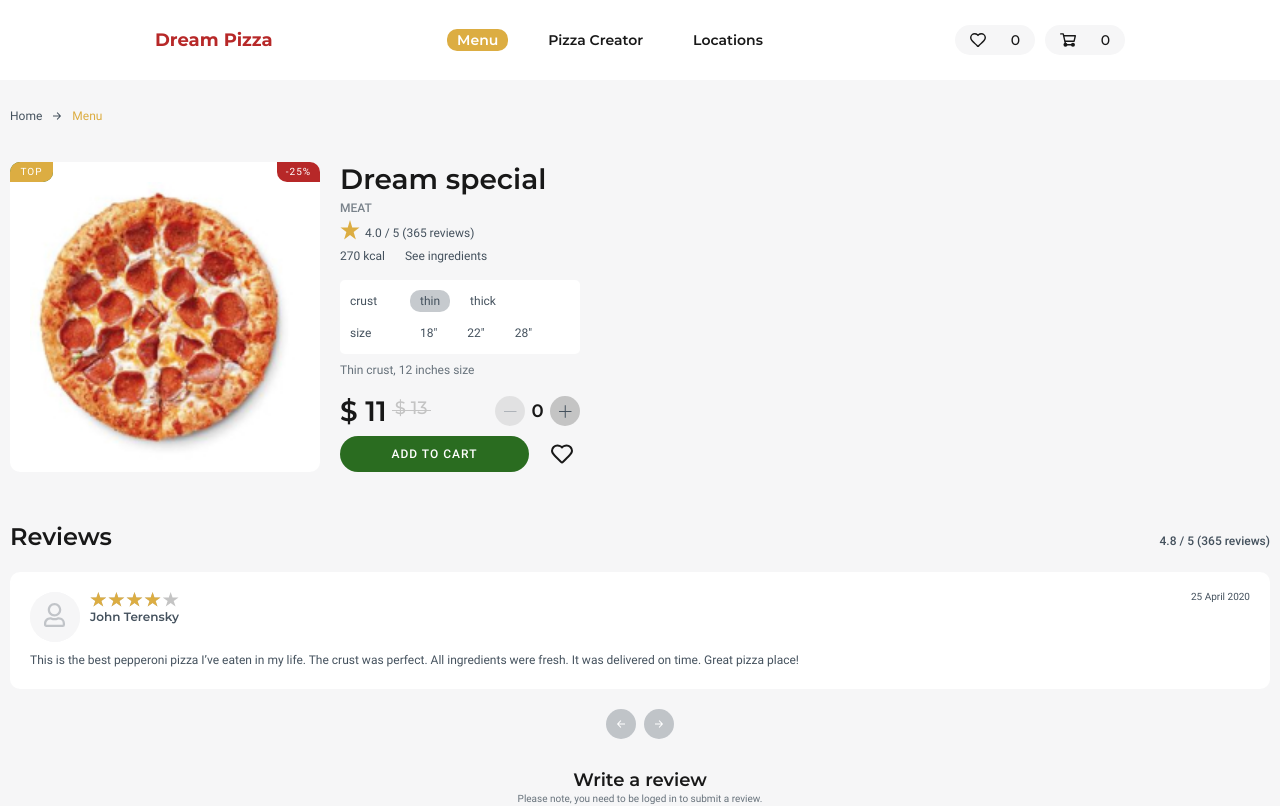
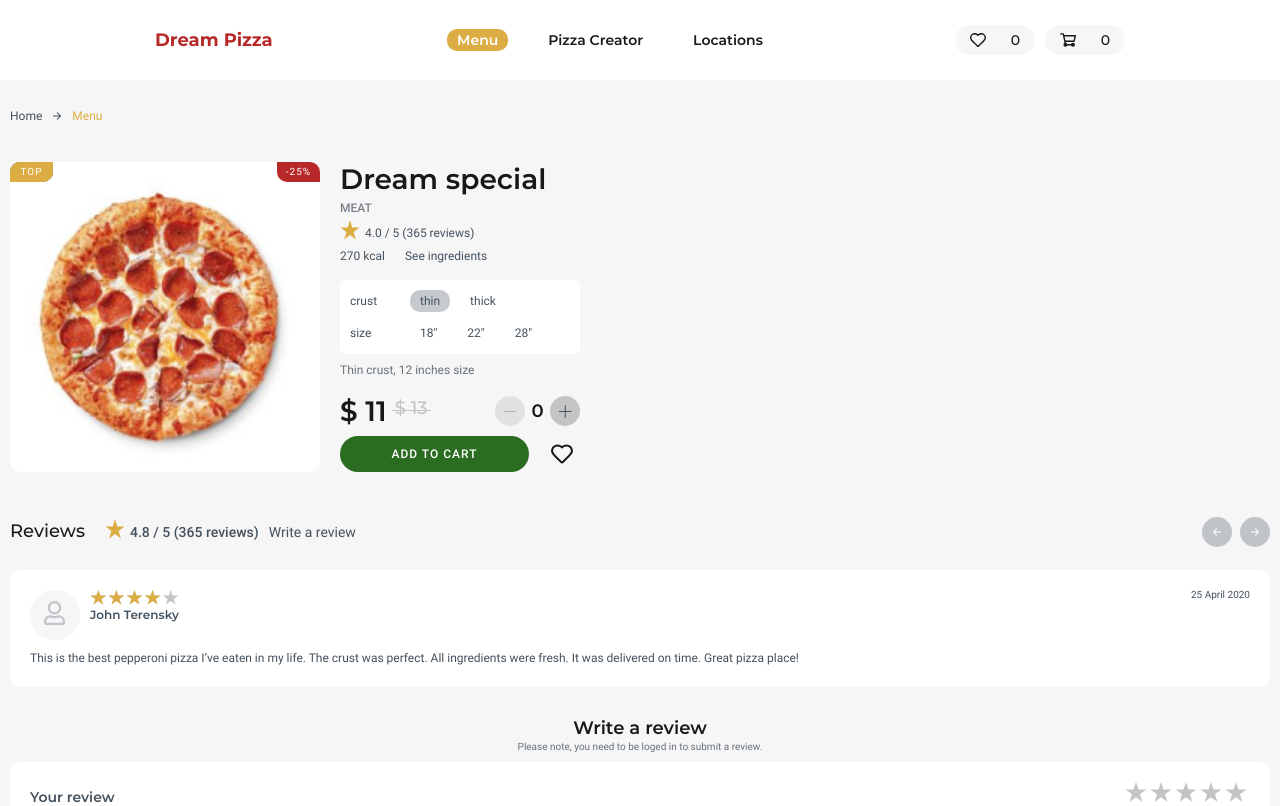
Before and after one commit to truefiesta/dream-pizza, a React app: page /pizza in a window 1280 px wide. Shown: the top 806 px of the page. Built offline with nearby package versions, Linux system fonts and the light colour scheme.

Commit message:
Complete styles for reviews section on pizza-page for medium screens

```diff
--- a/src/components/app/app.css
+++ b/src/components/app/app.css
@@ -78,12 +78,24 @@
   align-items: baseline;
 }
 
+.pizza-page .reviews-title {
+  font-family: "Montserrat", sans-serif;
+  font-weight: 500;
+  font-size: 18px;
+  line-height: 18px;
+  color: var(--basic-black);
+}
+
 .pizza-page .reviews-count {
   font-family: "Roboto", Arial, Helvetica, sans-serif;
   font-weight: 500;
   font-size: 12px;
   line-height: 12px;
   color: var(--full-dark-gray);
+}
+
+.pizza-page .reivews-new-review-link {
+  display: none;
 }
 
 @media (min-width: 320px) {
@@ -231,6 +243,64 @@
     margin-right: 10px;
     line-height: 10px;
   }
+
+  .pizza-page .reviews-top {
+    justify-content: flex-start;
+    margin-bottom: 30px;
+  }
+
+  .pizza-page .reviews-title {
+    padding: 0;
+    margin: 0;
+    margin-right: 20px;
+  }
+
+  .pizza-page .reviews-count {
+    position: relative;
+    padding-left: 25px;
+    font-size: 14px;
+    line-height: 14px;
+    margin: 0;
+    margin-right: 10px;
+  }
+
+  .pizza-page .reviews-count::before {
+    content: "";
+    width: 20px;
+    height: 20px;
+    position: absolute;
+    bottom: 0;
+    left: 0;
+    background-image: url(../../assets/img/star.svg);
+    background-size: 20px 20px;
+    background-position: left center;
+    background-repeat: no-repeat;
+  }
+
+  .pizza-page .reivews-new-review-link {
+    display: inline-block;
+    font-family: "Roboto", Arial, Helvetica, sans-serif;
+    font-weight: 400;
+    font-size: 14px;
+    line-height: 14px;
+    color: var(--full-dark-gray);
+    text-decoration: none;
+  }
+
+  .pizza-page .reivews-new-review-link:hover {
+    text-decoration: underline;
+  }
+
+  .pizza-page .reviews {
+    position: relative;
+  }
+
+  .pizza-page .controls-list {
+    margin: 0;
+    position: absolute;
+    top: -5px;
+    right: 0;
+  }
 }
 
 @media (min-width: 800px) {
--- a/src/components/review-form/review-form.jsx
+++ b/src/components/review-form/review-form.jsx
@@ -3,7 +3,7 @@ import "./review-form.css";
 
 const ReviewForm = () => {
   return (
-    <section className="new-review">
+    <section id="new-review" className="new-review">
       <div className="new-review-title-container">
         <h2 className="review-title">Write a review</h2>
         <p className="review-title-note">
--- a/src/pages/pizza.jsx
+++ b/src/pages/pizza.jsx
@@ -18,8 +18,9 @@ const Pizza = () => {
           <CardDetails />
           <section id="reviews" className="reviews">
             <div className="reviews-top">
-              <h2 className="section-title">Reviews</h2>
+              <h2 className="reviews-title">Reviews</h2>
               <p className="reviews-count">4.8 / 5 (365 reviews)</p>
+              <a className="reivews-new-review-link" href="#new-review">Write a review</a>
             </div>
             <div className="review-container">
               <Review />
```
